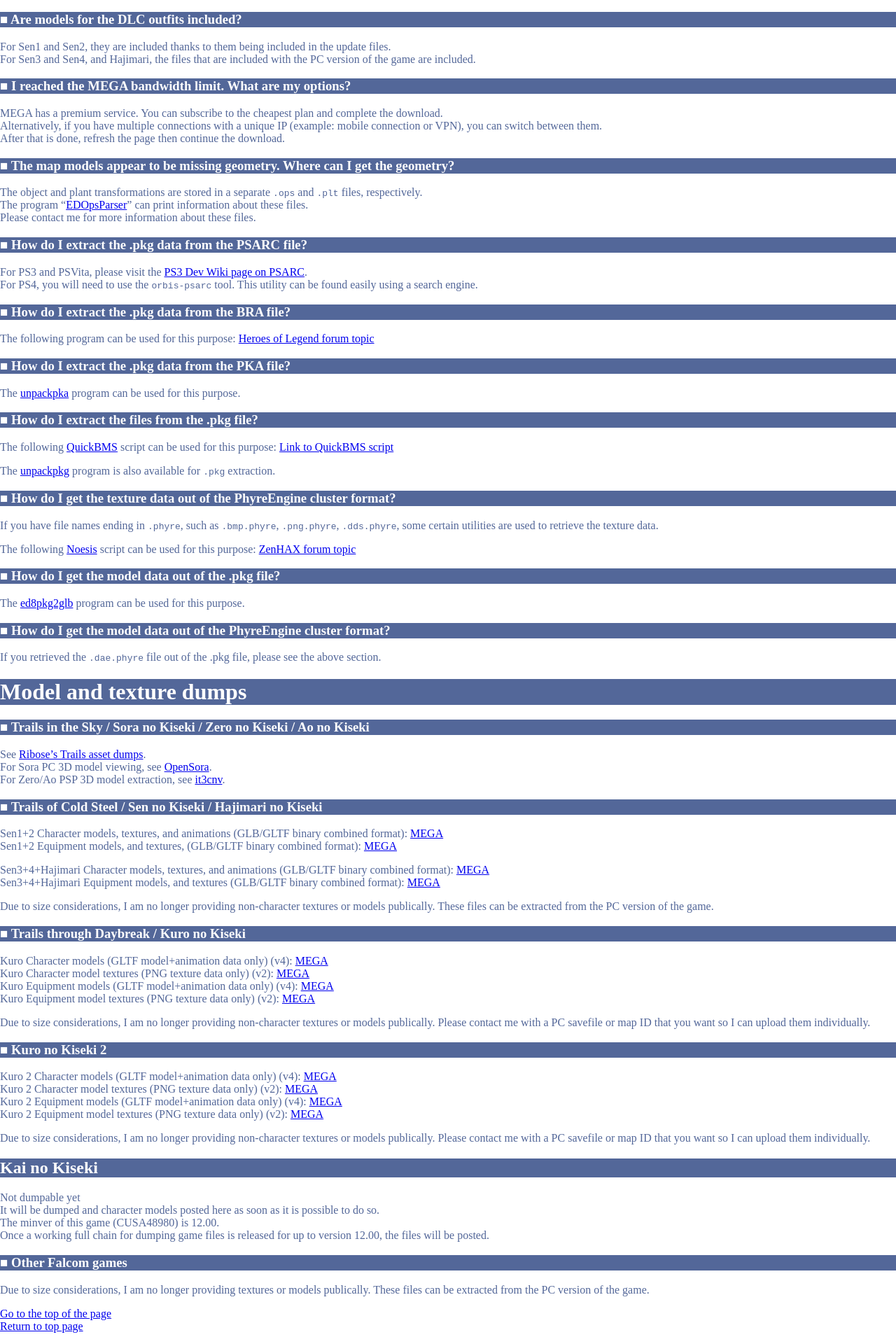
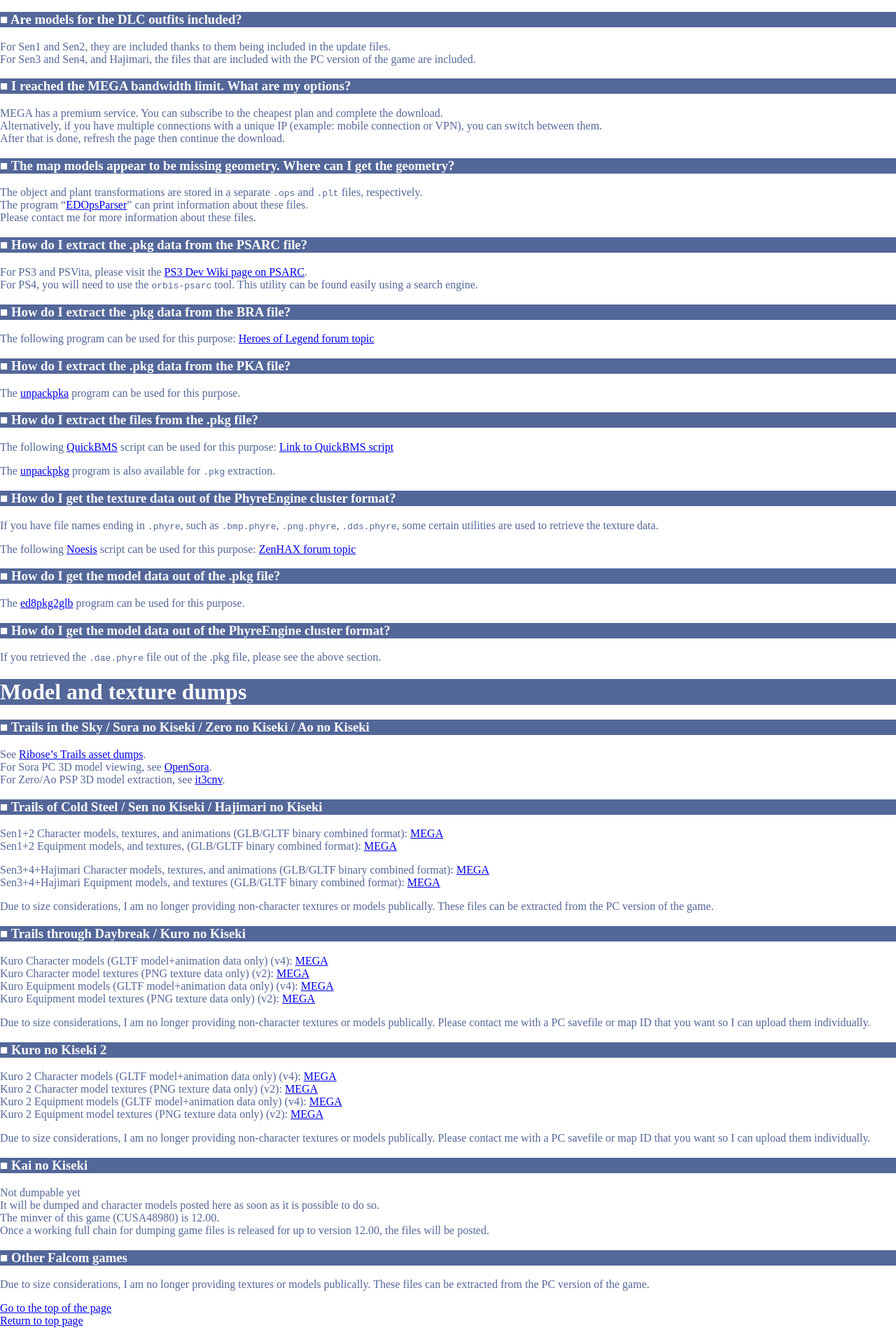
Before and after one commit to uyjulian/falcom-dumps, a Jekyll site: the page built from index.md, in a window 1280 px wide. Shown: the part 1880-3800 px from the top of the page at 70% size. Built offline with Jekyll 4.4.1, drawn with Linux system fonts in a browser that asks for light colours.

Commit message:
fix header level

```diff
--- a/index.md
+++ b/index.md
@@ -160,7 +160,7 @@ Kuro 2 Equipment model textures (PNG texture data only) (v2): [MEGA](https://meg
 
 Due to size considerations, I am no longer providing non-character textures or models publically. Please contact me with a PC savefile or map ID that you want so I can upload them individually.
 
-## Kai no Kiseki
+### Kai no Kiseki
 
 Not dumpable yet
 It will be dumped and character models posted here as soon as it is possible to do so.
```
